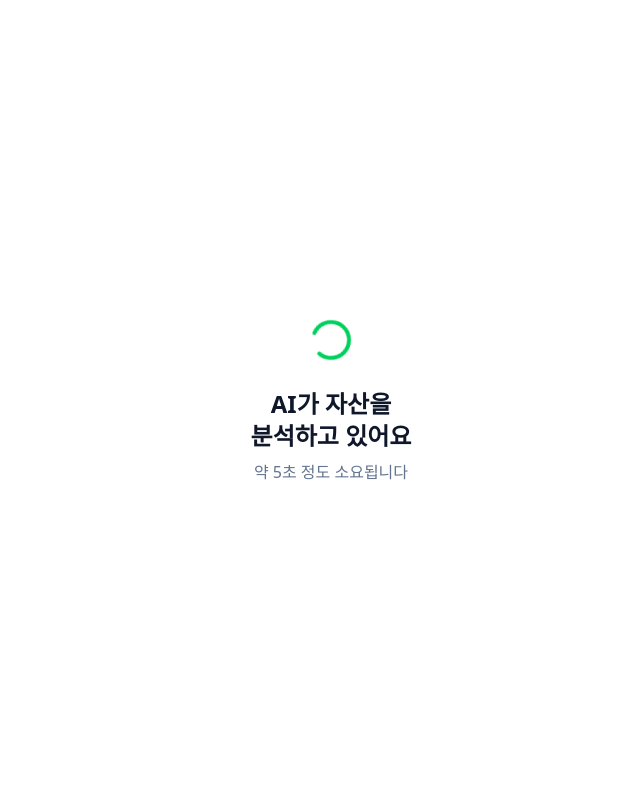
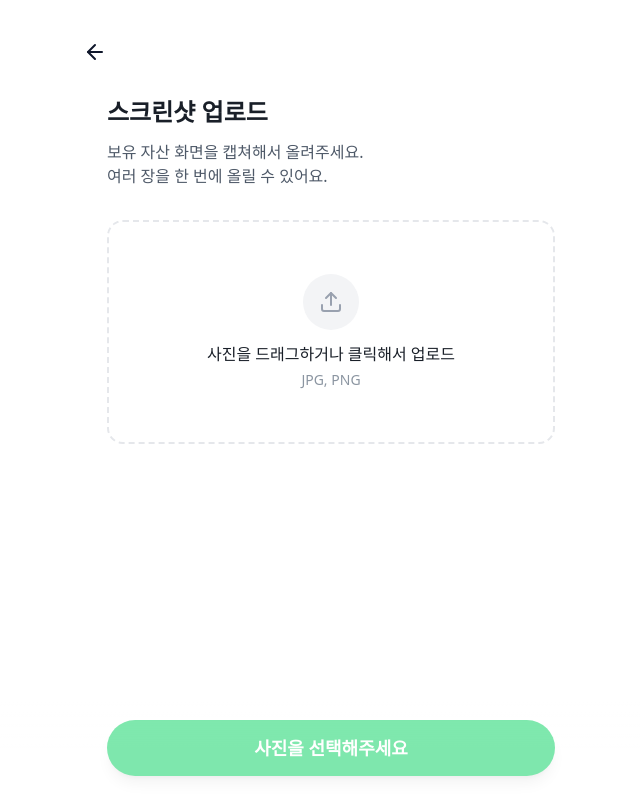
Before and after one commit to itsme-shawn/port-rally, a Next.js app in the folder apps/web/: page /onboarding/add/photo in a window 1280 px wide. Before the commit this address had no page. Shown: the whole page, without its empty margins (309-949 px from the left). Built offline with nearby package versions, Linux system fonts and the light colour scheme.

Commit message:
[feat] (web) 포트폴리오 이미지 업로드 등록 기능 구현
- 드래그 앤 드롭 및 클릭 기반 파일 업로드 UI 구현
- 이미지 미리보기 썸네일 및 선택 삭제 기능 추가
- 파일명/크기 기반 업로드 중복 체크 및 Toast 알림 처리

```diff
--- a/apps/web/app/onboarding/add/photo/page.tsx
+++ b/apps/web/app/onboarding/add/photo/page.tsx
@@ -1,50 +1,311 @@
 "use client";
 
 import { useRouter } from "next/navigation";
-import { useEffect, useState } from "react";
-import { Loader2 } from "lucide-react";
+import { useState, useRef, useCallback, useEffect } from "react";
+import { Loader2, Upload, X, Plus } from "lucide-react";
 import { usePortfolioStore } from "@/lib/store";
+import { Button } from "@/components/ui/Button";
+import { motion, AnimatePresence } from "framer-motion";
+import { BackButton } from "@/components/ui/BackButton";
+
+interface DetectedPosition {
+  detectedPositionId: string;
+  symbol: string;
+  name: string;
+  market: string;
+  quantity: number;
+  averageCost: number;
+  currency: string;
+  purchaseDate: string;
+  broker: string;
+  accountAlias: string;
+  assetId: number;
+  matchConfidence: number;
+}
+
+interface ImageUploadResponse {
+  imageId: string;
+  ocrResultId: string;
+  detectedPositions: DetectedPosition[];
+}
 
 export default function PhotoUploadPage() {
   const router = useRouter();
   const addAsset = usePortfolioStore((state) => state.addAsset);
+  const fileInputRef = useRef<HTMLInputElement>(null);
+
+  const [files, setFiles] = useState<File[]>([]);
+  const [previews, setPreviews] = useState<string[]>([]);
+  const [isDragging, setIsDragging] = useState(false);
   const [analyzing, setAnalyzing] = useState(false);
+  const [toast, setToast] = useState<string | null>(null);
 
+  // Auto hide toast
   useEffect(() => {
-    // Simulate upload flow
-    const timer = setTimeout(() => {
+    if (toast) {
+      const timer = setTimeout(() => setToast(null), 3000);
+      return () => clearTimeout(timer);
+    }
+  }, [toast]);
+
+  // Clean up previews on unmount
+  useEffect(() => {
+    return () => {
+      previews.forEach(url => URL.revokeObjectURL(url));
+    };
+  }, []);
+
+  const handleFileSelect = useCallback((selectedFiles: File[]) => {
+    const validFiles = selectedFiles.filter(file => file.type.startsWith("image/"));
+    if (validFiles.length === 0) return;
+
+    // 중복 체크
+    const nonDuplicates = validFiles.filter(newFile =>
+      !files.some(existingFile =>
+        existingFile.name === newFile.name && existingFile.size === newFile.size
+      )
+    );
+
+    if (nonDuplicates.length < validFiles.length) {
+      setToast("이미 추가된 사진입니다.");
+    }
+
+    if (nonDuplicates.length === 0) return;
+
+    setFiles(prev => [...prev, ...nonDuplicates]);
+    const newPreviews = nonDuplicates.map(file => URL.createObjectURL(file));
+    setPreviews(prev => [...prev, ...newPreviews]);
+  }, [files]);
+
+  const removeFile = useCallback((index: number) => {
+    setFiles(prev => prev.filter((_, i) => i !== index));
+    setPreviews(prev => {
+      URL.revokeObjectURL(prev[index]);
+      return prev.filter((_, i) => i !== index);
+    });
+  }, []);
+
+  const onDragOver = useCallback((e: React.DragEvent) => {
+    e.preventDefault();
+    setIsDragging(true);
+  }, []);
+
+  const onDragLeave = useCallback((e: React.DragEvent) => {
+    e.preventDefault();
+    setIsDragging(false);
+  }, []);
+
+  const onDrop = useCallback((e: React.DragEvent) => {
+    e.preventDefault();
+    setIsDragging(false);
+    if (e.dataTransfer.files && e.dataTransfer.files.length > 0) {
+      handleFileSelect(Array.from(e.dataTransfer.files));
+    }
+  }, [handleFileSelect]);
+
+  const handleUpload = async () => {
+    if (files.length === 0) return;
+
     setAnalyzing(true);
 
-       // Simulate AI processing time
-       setTimeout(() => {
-          // Add mock data with unique IDs
-          const timestamp = Date.now();
-          addAsset({ id: `mock-${timestamp}-1`, ticker: "TSLA", name: "테슬라", avgPrice: 240, quantity: 15, currency: "USD" });
-          addAsset({ id: `mock-${timestamp}-2`, ticker: "NVDA", name: "엔비디아", avgPrice: 130, quantity: 50, currency: "USD" });
-          addAsset({ id: `mock-${timestamp}-3`, ticker: "005930", name: "삼성전자", avgPrice: 72000, quantity: 100, currency: "KRW" });
+    try {
+      const formData = new FormData();
+      files.forEach((file) => {
+        formData.append("files", file);
+      });
 
-          router.replace("/onboarding/add/manual"); // Redirect to manual for verification
-       }, 2000);
+      const response = await fetch("/api/v1/portfolio/setup/upload-images", {
+        method: "POST",
+        body: formData,
+      });
 
-    }, 1000);
+      if (!response.ok) {
+        if (response.status === 401 || response.status === 403) {
+          alert("로그인이 필요합니다.");
+          router.push("/login");
+          return;
+        }
+        throw new Error(`분석 실패 (Status: ${response.status})`);
+      }
 
-    return () => clearTimeout(timer);
-  }, []);
+      const data: ImageUploadResponse[] = await response.json();
+
+      // Process detected positions
+      data.forEach((imgResult) => {
+        imgResult.detectedPositions.forEach((pos) => {
+          addAsset({
+            id: pos.detectedPositionId || `detected-${Date.now()}-${Math.random()}`,
+            ticker: pos.symbol,
+            name: pos.name,
+            avgPrice: pos.averageCost,
+            quantity: pos.quantity,
+            currency: pos.currency as "USD" | "KRW",
+          });
+        });
+      });
+
+      router.replace("/onboarding/ai/check");
+    } catch (error) {
+      console.error("Upload failed:", error);
+      alert("이미지 분석 중 오류가 발생했습니다. 다시 시도해 주세요.");
+      setAnalyzing(false);
+    }
+  };
+
+  if (analyzing) {
+    return (
+      <div className="min-h-screen bg-white flex flex-col items-center justify-center text-slate-900 p-6 text-center">
+        <div>
+          <Loader2 className="animate-spin w-12 h-12 text-[var(--color-primary)] mx-auto mb-6" />
+          <h2 className="text-2xl font-bold mb-2">AI가 자산을<br />분석하고 있어요</h2>
+          <p className="text-slate-500">잠시만 기다려주세요</p>
+        </div>
+      </div>
+    );
+  }
 
   return (
-    <div className="min-h-screen bg-white flex flex-col items-center justify-center text-slate-900 p-6 text-center">
-       {!analyzing ? (
-         <div className="animate-pulse">
-           <h2 className="text-xl font-bold mb-2">이미지 업로드 중...</h2>
-           <p className="text-slate-500">잠시만 기다려주세요</p>
+    <div className="min-h-screen bg-white p-6 flex flex-col">
+      <div className="w-full max-w-md mx-auto pt-2 flex-1 flex flex-col items-start">
+        <BackButton className="-ml-8 mb-6" href="/onboarding/add" />
+
+        <h1 className="text-2xl font-bold mb-3">스크린샷 업로드</h1>
+        <p className="text-[var(--color-text-secondary)] mb-8">
+          보유 자산 화면을 캡쳐해서 올려주세요.<br />
+          여러 장을 한 번에 올릴 수 있어요.
+        </p>
+
+        {/* Dropzone */}
+        <div
+          onClick={() => fileInputRef.current?.click()}
+          onDragOver={onDragOver}
+          onDragLeave={onDragLeave}
+          onDrop={onDrop}
+          className={`
+            relative w-full aspect-[2/1] rounded-2xl border-2 border-dashed transition-all cursor-pointer flex flex-col items-center justify-center gap-3 mb-8
+            ${isDragging
+              ? "border-[var(--color-primary)] bg-[var(--color-secondary)]"
+              : "border-gray-200 hover:border-[var(--color-primary)] hover:bg-gray-50"
+            }
+          `}
+        >
+          <input
+            type="file"
+            ref={fileInputRef}
+            className="hidden"
+            multiple
+            accept="image/*"
+            onChange={(e) => {
+              if (e.target.files) {
+                handleFileSelect(Array.from(e.target.files));
+                // 중요: 동일한 파일 재선택 시에도 이벤트를 발생시키기 위해 value 초기화
+                e.target.value = "";
+              }
+            }}
+          />
+          <div className={`p-4 rounded-full ${isDragging ? "bg-white" : "bg-gray-100"}`}>
+            <Upload className={`w-6 h-6 ${isDragging ? "text-[var(--color-primary)]" : "text-gray-400"}`} />
           </div>
-       ) : (
-         <div>
-           <Loader2 className="animate-spin w-12 h-12 text-[var(--color-primary)] mx-auto mb-6" />
-           <h2 className="text-2xl font-bold mb-2">AI가 자산을<br/>분석하고 있어요</h2>
-           <p className="text-slate-500">약 5초 정도 소요됩니다</p>
+          <div className="text-center">
+            <p className="font-medium text-[var(--color-text-primary)]">
+              {isDragging ? "여기에 놓아주세요" : "사진을 드래그하거나 클릭해서 업로드"}
+            </p>
+            <p className="text-sm text-[var(--color-text-tertiary)] mt-1">JPG, PNG</p>
+          </div>
+        </div>
+
+        {/* Preview Grid */}
+        <div className="flex-1 overflow-y-auto mb-20 no-scrollbar">
+          {files.length > 0 && (
+            <div className="grid grid-cols-3 md:grid-cols-4 lg:grid-cols-5 gap-3">
+              <AnimatePresence>
+                {previews.map((src, index) => (
+                  <motion.div
+                    key={src}
+                    initial={{ opacity: 0, scale: 0.8 }}
+                    animate={{ opacity: 1, scale: 1 }}
+                    exit={{ opacity: 0, scale: 0.8 }}
+                    className="relative aspect-square rounded-xl overflow-hidden shadow-sm border border-gray-100"
+                  >
+                    <img src={src} alt="preview" className="w-full h-full object-cover" />
+                    <button
+                      onClick={(e) => {
+                        e.stopPropagation();
+                        removeFile(index);
+                      }}
+                      className="absolute top-1 right-1 w-6 h-6 rounded-full bg-black/60 text-white flex items-center justify-center transition-colors hover:bg-red-500 backdrop-blur-sm"
+                    >
+                      <X size={14} />
+                    </button>
+                  </motion.div>
+                ))}
+
+                <motion.button
+                   layout
+                   onClick={() => fileInputRef.current?.click()}
+                   className="aspect-square rounded-xl border border-gray-200 flex flex-col items-center justify-center gap-1 text-gray-400 hover:bg-gray-50 hover:border-gray-300 transition-all"
+                >
+                   <Plus size={20} />
+                   <span className="text-[11px] font-bold">추가</span>
+                </motion.button>
+              </AnimatePresence>
             </div>
           )}
         </div>
+      </div>
+
+            <div className="fixed bottom-0 left-0 right-0 p-6 bg-gradient-to-t from-white via-white to-transparent">
+
+              <div className="max-w-md mx-auto">
+
+                <Button
+
+                  className="w-full h-14 text-lg rounded-[28px] shadow-lg disabled:opacity-50 disabled:cursor-not-allowed"
+
+                  disabled={files.length === 0}
+
+                  onClick={handleUpload}
+
+                >
+
+                  {files.length > 0 ? `${files.length}장 분석하기` : "사진을 선택해주세요"}
+
+                </Button>
+
+              </div>
+
+            </div>
+
+
+
+            {/* Toast Notification */}
+
+            <AnimatePresence>
+
+              {toast && (
+
+                <motion.div
+
+                  initial={{ opacity: 0, y: 50 }}
+
+                  animate={{ opacity: 1, y: 0 }}
+
+                  exit={{ opacity: 0, y: 20 }}
+
+                  className="fixed bottom-24 left-1/2 -translate-x-1/2 z-50 px-6 py-3 bg-slate-800 text-white text-sm font-bold rounded-full shadow-xl whitespace-nowrap"
+
+                >
+
+                  {toast}
+
+                </motion.div>
+
+              )}
+
+            </AnimatePresence>
+
+          </div>
+
         );
+
       }
```
Lines whose indentation alone changed are shown as unchanged.
